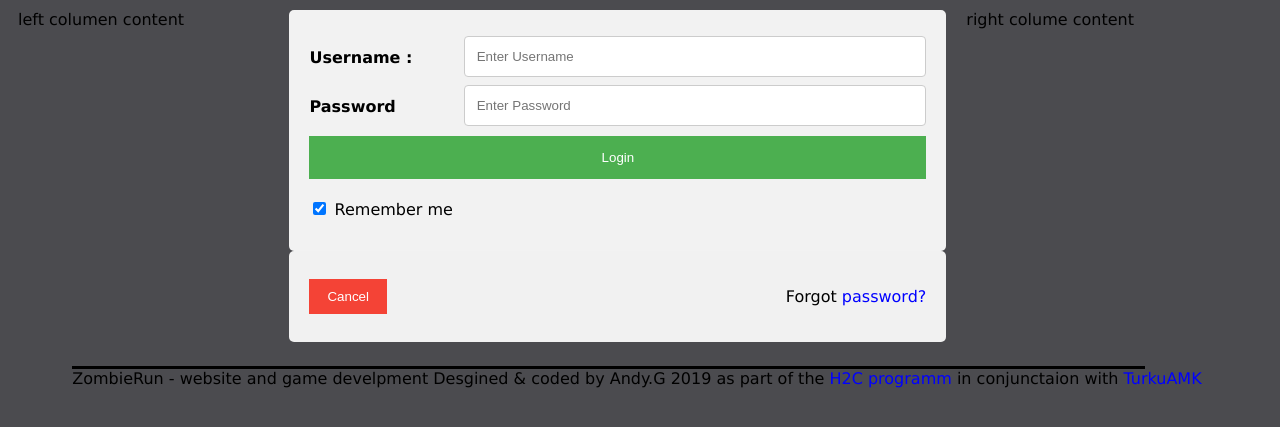
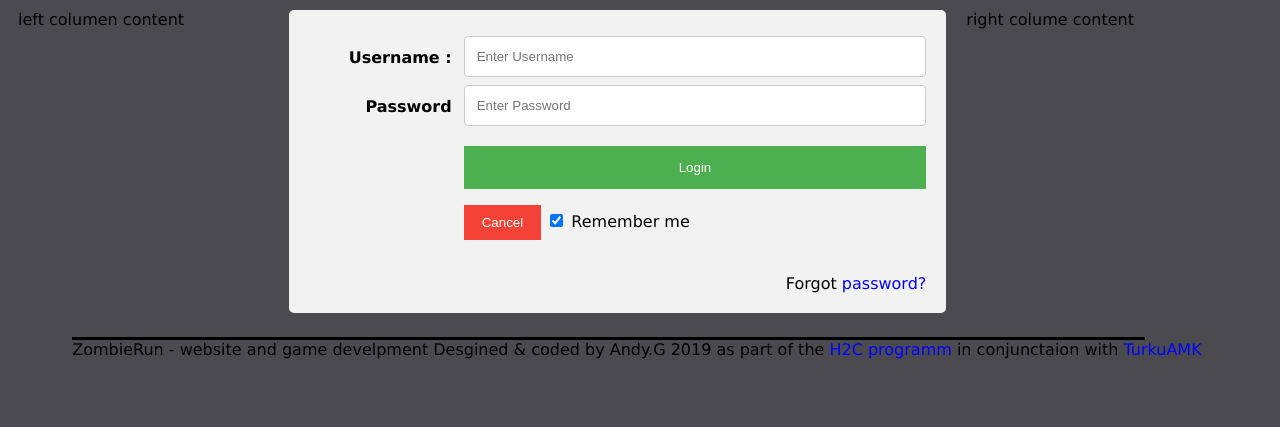
Before and after one commit to agdod/ZombieRun_webSite, a PHP site: page /login.php in a window 1280 px wide. Shown: the part 243-670 px from the top of the page. Run offline with PHP 8.4, Linux system fonts and the light colour scheme.

Commit message:
styling adjustments

```diff
--- a/login.php
+++ b/login.php
@@ -22,7 +22,7 @@
                 <form action="action_page.php" method="post">
                     <div class="container">
                         <div class="row">
-                            <div class="col-25">
+                            <div class="col-25 t-a-right">
                                 <label for="uname"><b>Username : </b></label>
                             </div>
                             <div class="col-75">
@@ -30,7 +30,7 @@
                             </div>
                         </div>
                         <div class="row">
-                            <div class="col-25">
+                            <div class="col-25 t-a-right">
                                 <label for="psw"><b>Password</b></label>
                             </div>
                             <div class="col-75">
@@ -38,16 +38,18 @@
                             </div>
                         </div>
                         <div class="row">
+                            <div class="col-75 col-a-r">
                                 <button type="submit">Login</button>
+                                <button type="button" class="cancelbtn">Cancel</button>
                                 <label>
                                     <input type="checkbox" checked="checked" name="remember"> Remember me
                                 </label>
                             </div>
                         </div>
                         <div class="row">
-                        <div class="container" style="background-color:#f1f1f1">
-                            <button type="button" class="cancelbtn">Cancel</button>
+                            <div class="col-a-r">
                                 <span class="psw">Forgot <a href="#">password?</a></span>
+                            </div>
                         </div>
                     </div>
                 </form>
```
Lines whose indentation alone changed are shown as unchanged.
